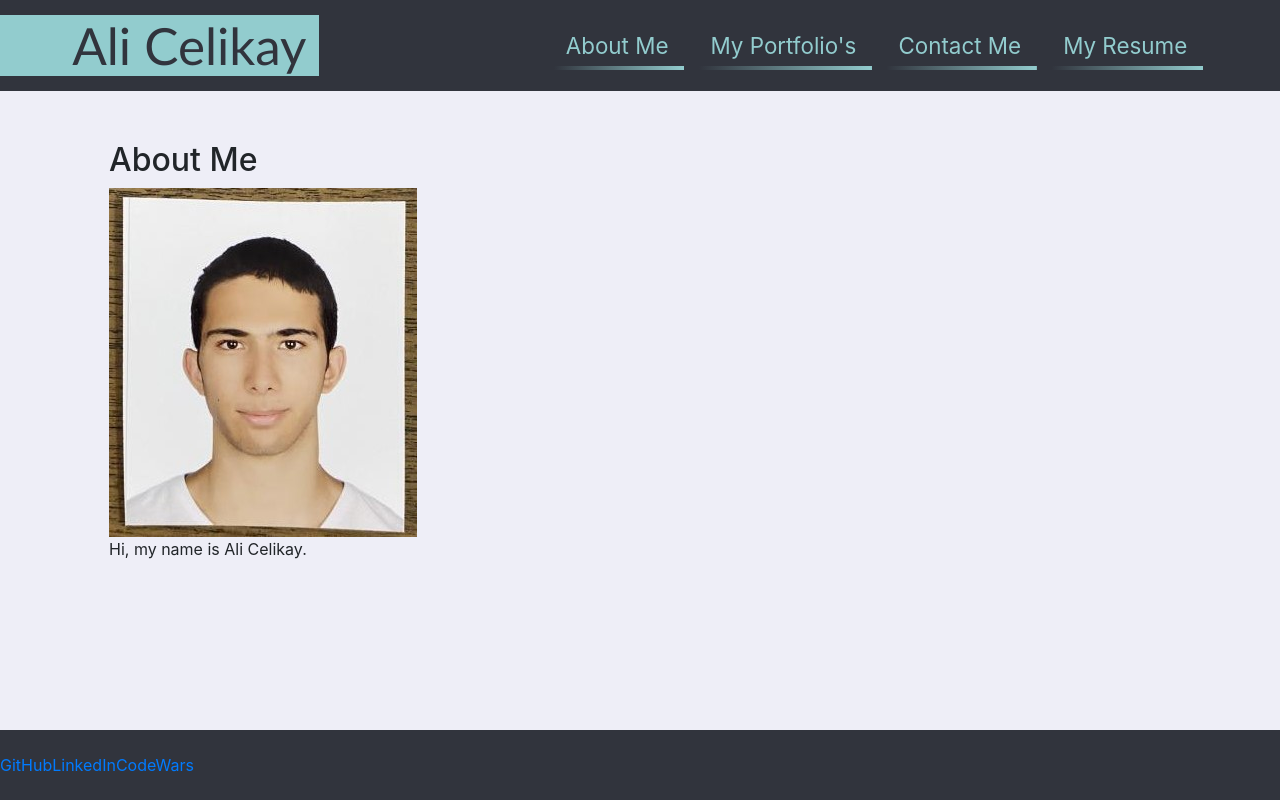
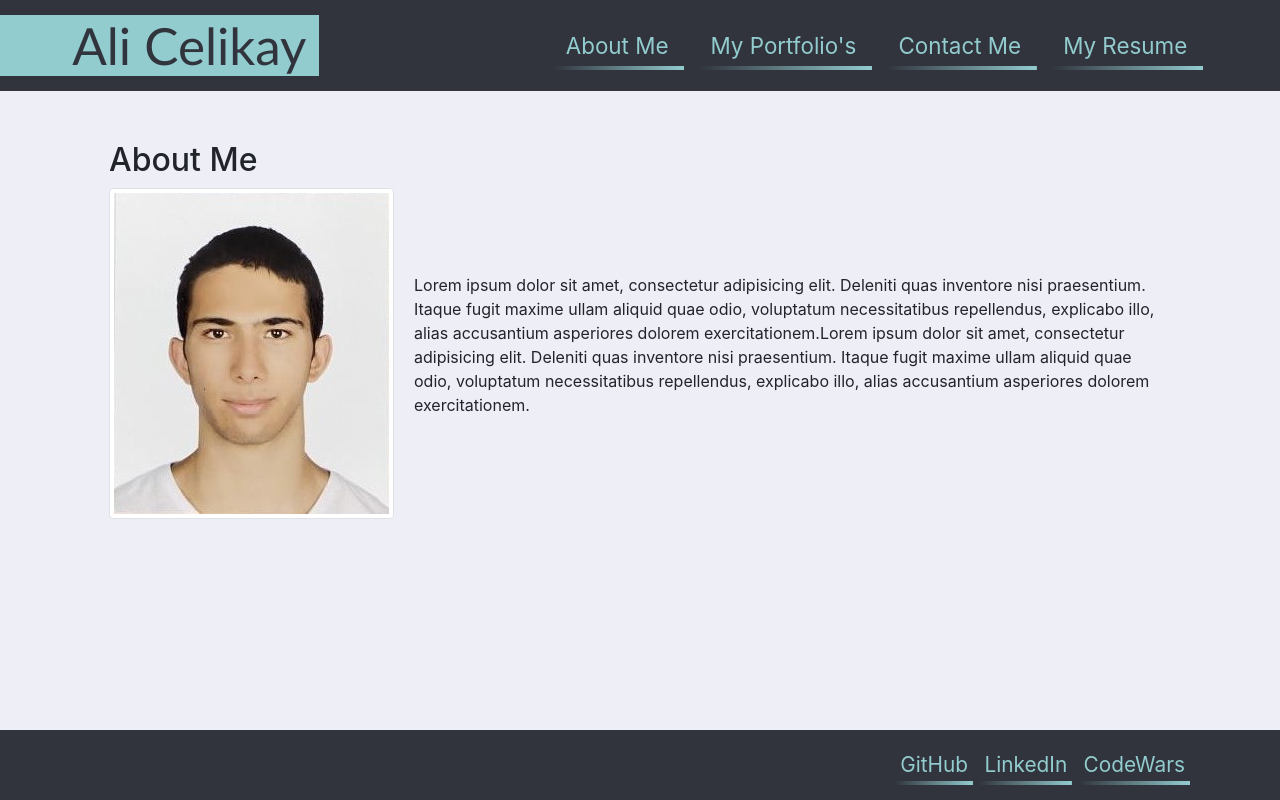
Before and after one commit to AliCelikay/20-ali-React-Portfolio, a React (Create React App) app: page / in a window 1280 px wide. Built offline with nearby package versions, Linux system fonts and the light colour scheme.

Commit message:
about page working

```diff
--- a/src/components/pages/About.js
+++ b/src/components/pages/About.js
@@ -1,5 +1,6 @@
 import React from 'react';
 import AboutPic from '../../img/northwestern_profile.jpg';
+import '../../css/about.css'
 
 // Here we are using object destructuring assignment to pluck off our variables from the props object
 // We assign them to their own variable names
@@ -10,11 +11,11 @@ export default function About() {
                 <h2>
                     About Me
                 </h2>
-                <div>
-                    <img alt='mypicture' src={AboutPic}/>
-                    <div>
+                <div className='bioCont'>
+                    <img alt='mypicture' className='img-thumbnail   myPic' src={AboutPic}/>
+                    <div className='bioInfo'>
                         <p>
-                            Hi, my name is Ali Celikay.
+                            Lorem ipsum dolor sit amet, consectetur adipisicing elit. Deleniti quas inventore nisi praesentium. Itaque fugit maxime ullam aliquid quae odio, voluptatum necessitatibus repellendus, explicabo illo, alias accusantium asperiores dolorem exercitationem.Lorem ipsum dolor sit amet, consectetur adipisicing elit. Deleniti quas inventore nisi praesentium. Itaque fugit maxime ullam aliquid quae odio, voluptatum necessitatibus repellendus, explicabo illo, alias accusantium asperiores dolorem exercitationem.
                         </p>
                     </div>
                 </div>
--- /dev/null
+++ b/src/css/about.css
@@ -0,0 +1,9 @@
+.bioCont {
+    display: flex;
+    align-items: center;
+}
+
+
+.bioInfo{
+    margin-left: 20px;
+}
--- a/src/css/footer.css
+++ b/src/css/footer.css
@@ -4,25 +4,36 @@ footer {
     bottom: 0 !important;
 
     display: flex !important;
-    align-items: center;
-    flex-direction: row !important;
-    justify-content: space-between !important;
+    align-items:center;
+    justify-content: right;
 
     background-color: rgba(49, 52, 61, 1);
     width: 100% !important;
     height: 70px !important;
+}
 
 
-    /* padding: 30px; */
-    /* margin:auto; */
-    /* left:0px; */
-    /* flex-direction: row !important; */
-    /* navbar need to be above the content, w/o this then the nav would be behind the web conten */
-    /* z-index: 2 !important; */
-    /* display: inline; */
+.content a {
+    color: rgba(146, 204, 206, 1);
+    padding: 5px;
+    text-decoration: none;
+    font-size: 1.3rem;
+    font-style: normal;
+    background-image: linear-gradient(270deg, rgba(146, 204, 206, 1) 0%, rgba(49, 52, 61, 1) 100%);
+    background-repeat: no-repeat;
+    background-size: 100% 0.2em;
+    background-position: bottom;
+    transition: all 0.25s ease-in;
+    margin: 0 0.2rem 0.1rem;
+    display: inline-block;
+    justify-content: space-between;
 }
 
-.content {
-    /* align-items: center; */
-    /* justify-content: right !important; */
+.content a:hover {
+    background-size: 100% 88%;
+    color: rgba(238, 238, 247, 1);
 }
+
+.content a:last-child {
+    margin-right: 90px;
+}
```
Also changed, not shown: src/img/northwestern_profile.jpg.
